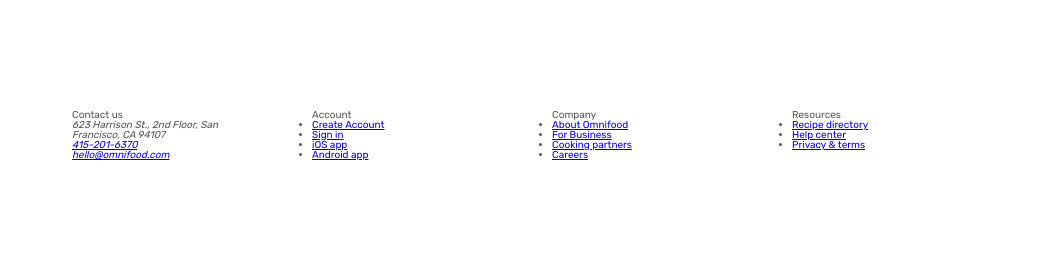
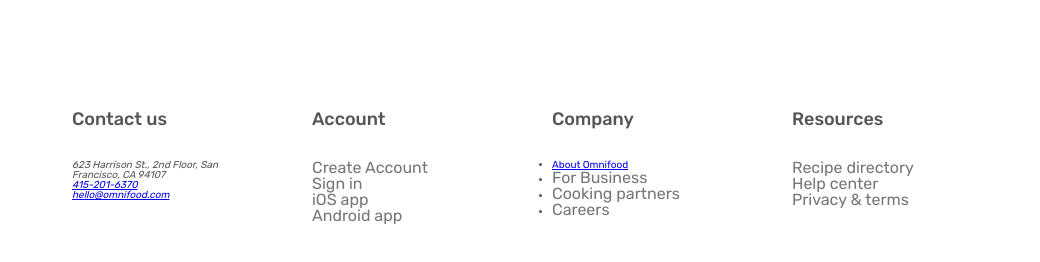
Before and after one commit to abhinav-lv/Learning-HTML-CSS, a plain HTML site: page Projects/Omnifood Project/index.html in a window 1280 px wide. Shown: the part 6861-7123 px from the top of the page, 240-1280 px from the left. Drawn offline with nearby package versions, Linux system fonts and the light colour scheme.

Commit message:
test commit

```diff
--- a/Projects/Omnifood Project/css/style.css
+++ b/Projects/Omnifood Project/css/style.css
@@ -604,3 +604,20 @@
 .footer{
     padding: 9.6rem 0;
 }
+
+.footer-heading{
+    font-size: 1.8rem;
+    font-weight: 500;
+    margin-bottom: 3.2rem;
+}
+
+.footer-nav{
+    list-style: none;
+}
+
+.footer-link:link,
+.footer-link:visited{
+    text-decoration: none;
+    font-size: 1.6rem;
+    color: #767676;
+}
--- a/Projects/Omnifood Project/index.html
+++ b/Projects/Omnifood Project/index.html
@@ -557,29 +557,29 @@
             <nav class="nav-col">
                 <p class="footer-heading">Account</p>
                 <ul class="footer-nav">
-                    <li><a href="#">Create Account</a></li>
-                    <li><a href="#">Sign in</a></li>
-                    <li><a href="#">iOS app</a></li>
-                    <li><a href="#">Android app</a></li>
+                    <li><a class="footer-link" href="#">Create Account</a></li>
+                    <li><a class="footer-link" href="#">Sign in</a></li>
+                    <li><a class="footer-link" href="#">iOS app</a></li>
+                    <li><a class="footer-link" href="#">Android app</a></li>
                 </ul>
             </nav>
 
             <nav class="nav-col">
                 <p class="footer-heading">Company</p>
-                <ul class="footer-nav">
-                    <li><a href="#">About Omnifood</a></li>
-                    <li><a href="#">For Business</a></li>
-                    <li><a href="#">Cooking partners</a></li>
-                    <li><a href="#">Careers</a></li>
+                <ul class="footer-footer-linknav">
+                    <li><a class="" href="#">About Omnifood</a></li>
+                    <li><a class="footer-link" href="#">For Business</a></li>
+                    <li><a class="footer-link" href="#">Cooking partners</a></li>
+                    <li><a class="footer-link" href="#">Careers</a></li>
                 </ul>
             </nav>
 
             <nav class="nav-col">
                 <p class="footer-heading">Resources</p>
                 <ul class="footer-nav">
-                    <li><a href="#">Recipe directory</a></li>
-                    <li><a href="#">Help center</a></li>
-                    <li><a href="#">Privacy & terms</a></li>
+                    <li><a class="footer-link" href="#">Recipe directory</a></li>
+                    <li><a class="footer-link" href="#">Help center</a></li>
+                    <li><a class="footer-link" href="#">Privacy & terms</a></li>
                 </ul>
             </nav>
         </div>
```
